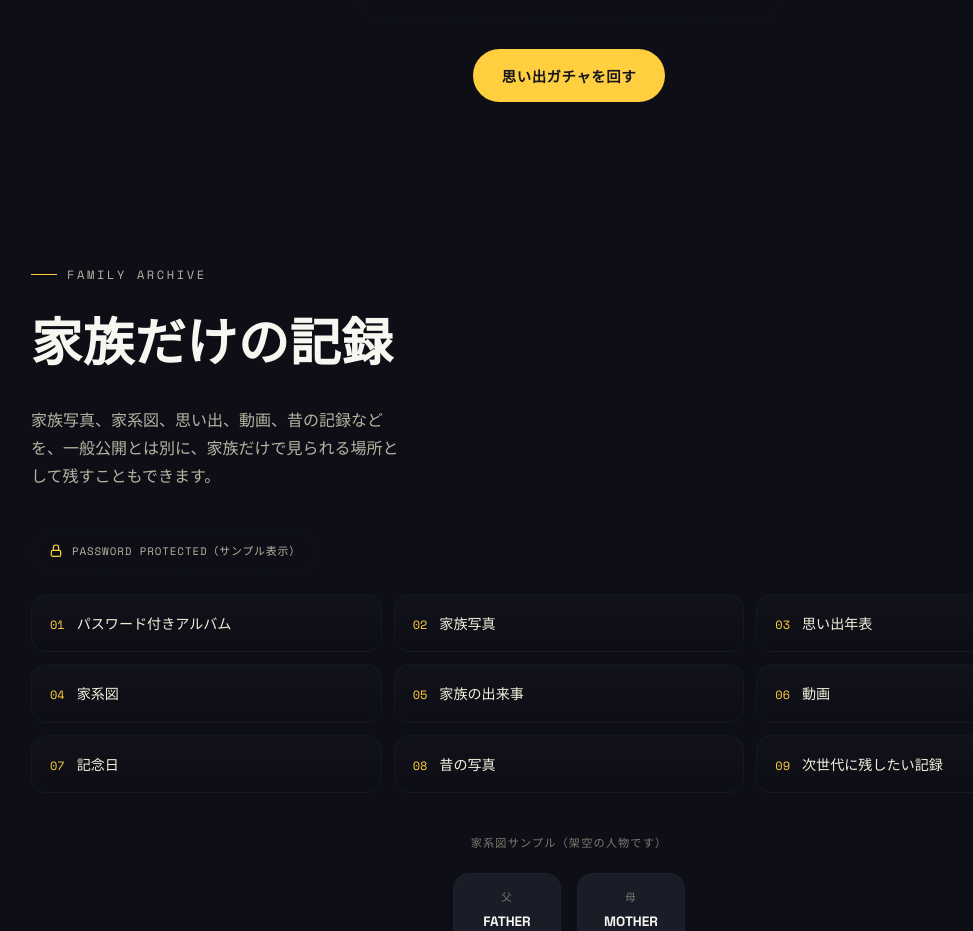
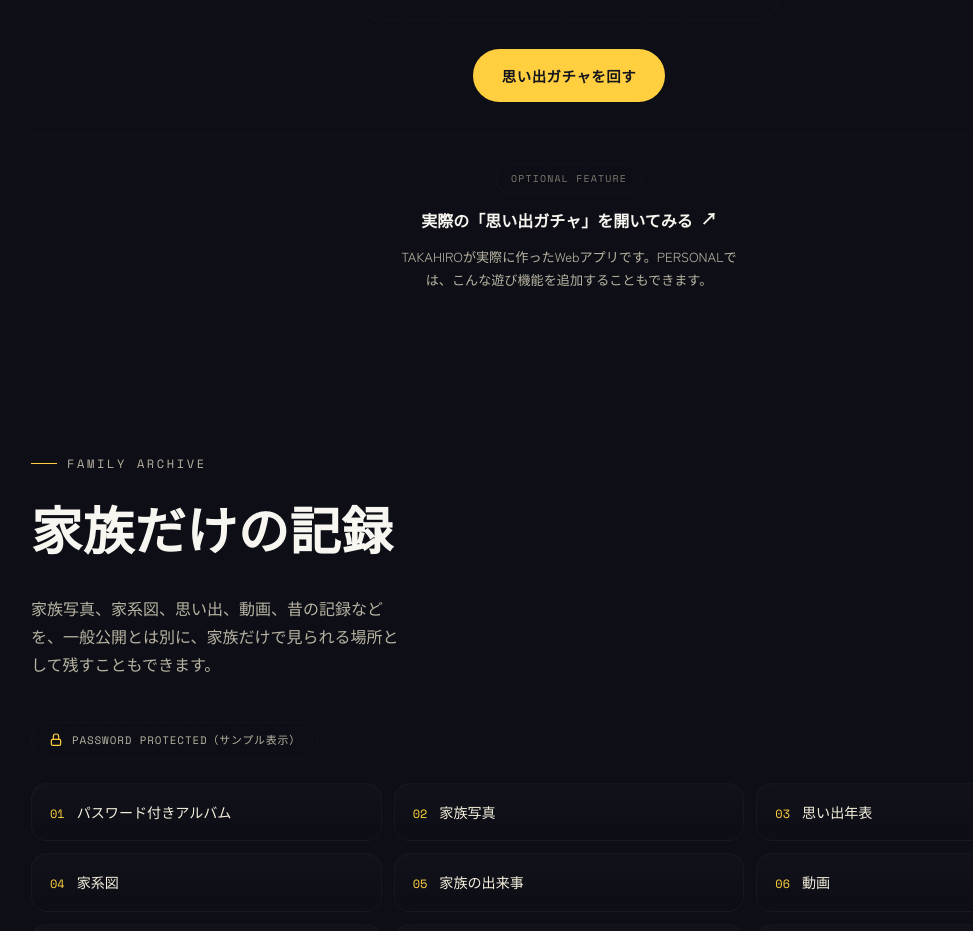
Before and after one commit to napohiro/takahiro-personal-home, a React (Vite) app: page / in a window 1280 px wide. Shown: the part 11060-11991 px from the top of the page, without its empty margins (71-1044 px from the left). Built offline with nearby package versions, Linux system fonts and the light colour scheme.

Commit message:
feat: 思い出ガチャ実アプリへの導線を追加
Co-Authored-By: Claude Sonnet 5 <noreply@anthropic.com>

```diff
--- a/src/components/MemoryGacha.jsx
+++ b/src/components/MemoryGacha.jsx
@@ -66,6 +66,22 @@ export default function MemoryGacha() {
 
           {count > 0 && <p className="memory-gacha__count">{count}回、めくった。</p>}
         </div>
+
+        <div className="memory-gacha__cta">
+          <span className="memory-gacha__cta-badge">Optional Feature</span>
+          <a
+            href="https://omoide-gacha.netlify.app/"
+            target="_blank"
+            rel="noopener noreferrer"
+            className="memory-gacha__cta-link"
+          >
+            実際の「思い出ガチャ」を開いてみる
+            <span className="memory-gacha__cta-arrow">↗</span>
+          </a>
+          <p className="memory-gacha__cta-note">
+            TAKAHIROが実際に作ったWebアプリです。PERSONALでは、こんな遊び機能を追加することもできます。
+          </p>
+        </div>
       </div>
     </section>
   )
--- a/src/index.css
+++ b/src/index.css
@@ -1544,6 +1544,62 @@ p {
   letter-spacing: 0.1em;
 }
 
+.memory-gacha__cta {
+  margin-top: 32px;
+  padding-top: 28px;
+  border-top: 1px dashed var(--line);
+  display: flex;
+  flex-direction: column;
+  align-items: center;
+  gap: 12px;
+  text-align: center;
+}
+
+.memory-gacha__cta-badge {
+  display: inline-flex;
+  align-items: center;
+  padding: 6px 14px;
+  border: 1px dashed var(--line);
+  border-radius: 999px;
+  font-family: var(--font-mono);
+  font-size: 0.62rem;
+  letter-spacing: 0.12em;
+  text-transform: uppercase;
+  color: var(--text-faint);
+}
+
+.memory-gacha__cta-link {
+  display: inline-flex;
+  align-items: center;
+  gap: 8px;
+  font-size: 1rem;
+  font-weight: 700;
+  color: var(--offwhite);
+  transition: color 0.3s ease, transform 0.3s ease;
+}
+
+.memory-gacha__cta-link:hover {
+  color: var(--yellow);
+  transform: translateY(-2px);
+}
+
+.memory-gacha__cta-arrow {
+  font-family: var(--font-en);
+  transition: transform 0.3s ease;
+  display: inline-block;
+}
+
+.memory-gacha__cta-link:hover .memory-gacha__cta-arrow {
+  transform: translate(3px, -3px);
+}
+
+.memory-gacha__cta-note {
+  max-width: 360px;
+  font-size: 0.82rem;
+  line-height: 1.7;
+  color: var(--text-dim);
+}
+
 /* ==========================================================================
    Family Archive
    ========================================================================== */
```
